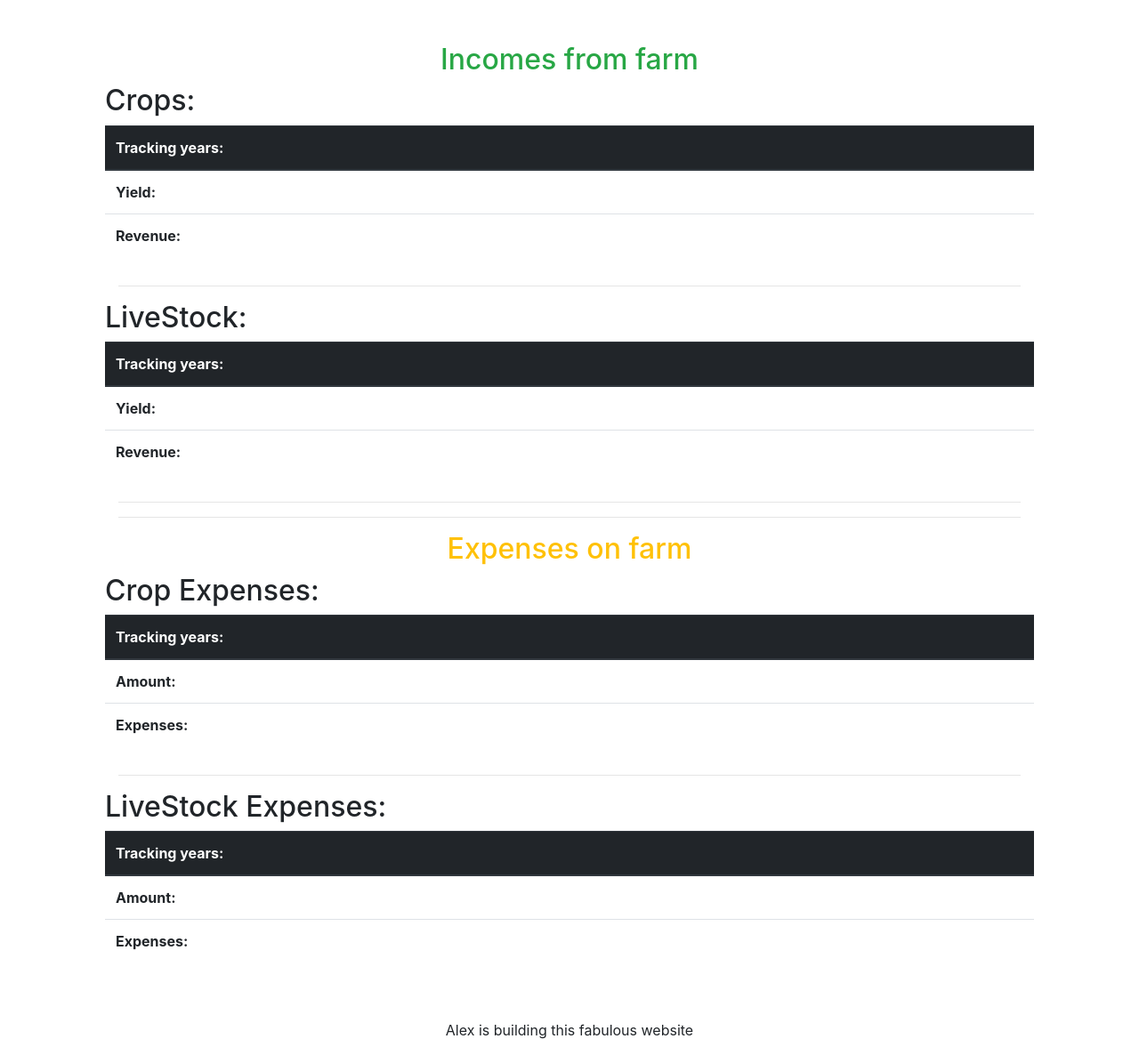
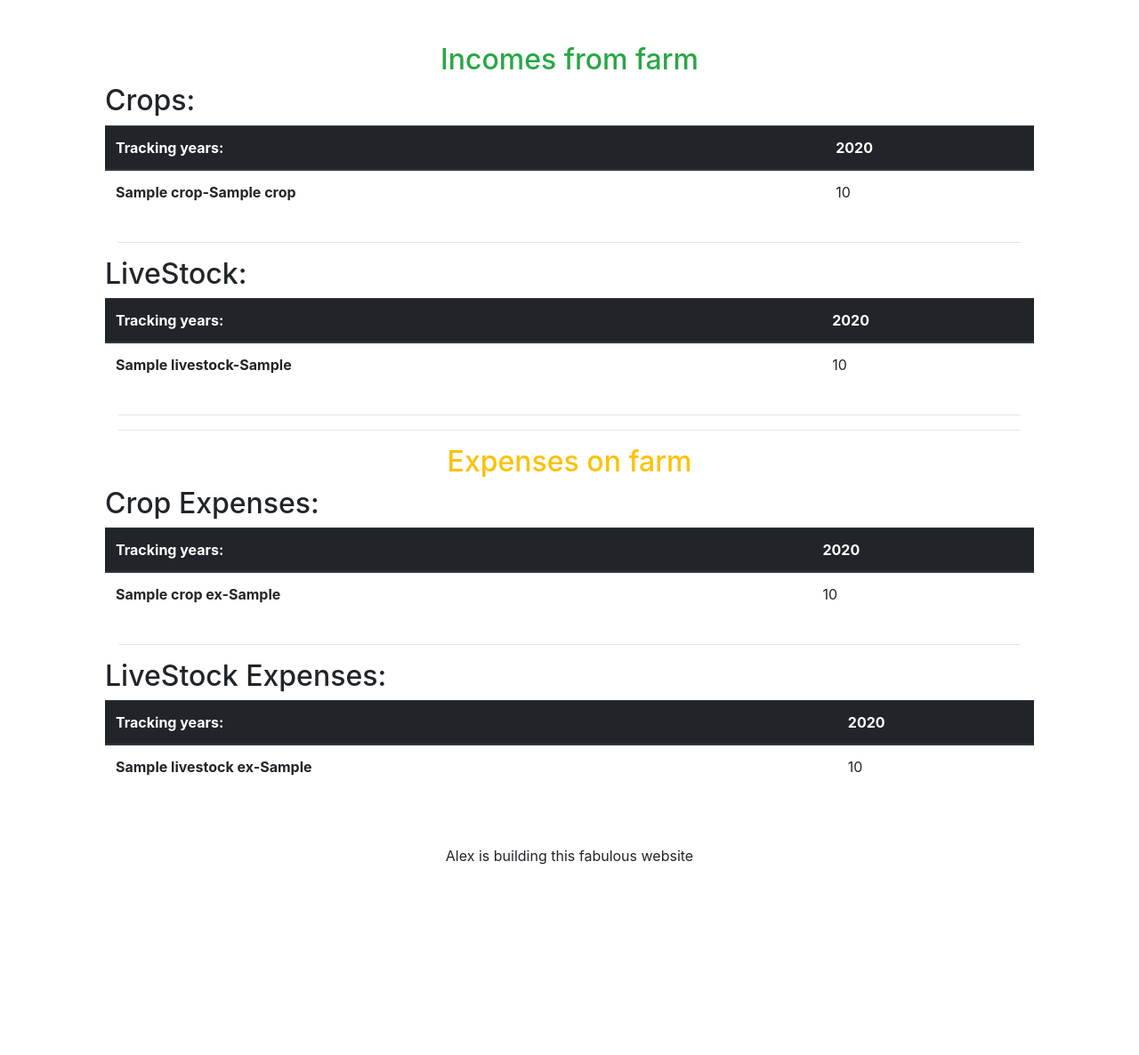
Before and after one commit to alexsonphoenix/cs50-final, a Flask app: template templates/yourFarm.html in a window 1280 px wide. Shown: the part 76-1262 px from the top of the page at 89% size. After the commit the page ends 1048 px from the top, so only its background shows below. Run offline with Flask 2, Linux system fonts and the light colour scheme; the template is opened without the code that fills it: most values are stand-ins (such as "Sample title", 1, 10 or a date in 2020); lists and menus that the app fills with data are empty; some libraries are stand-ins or nearby versions.

Commit message:
Done with yourFarm

```diff
--- a/app.py
+++ b/app.py
@@ -177,30 +177,48 @@ def register():
         return render_template("register.html")
 
 
+# QUERY to display
+# Query users
+def qry_user():
+    return db.execute("SELECT * FROM users WHERE id = :user_id",user_id = session["user_id"])
+# Query Crops
+def qry_crops():
+    return db.execute("SELECT * FROM crops WHERE user_id = :user_id", user_id=session["user_id"])
+# Query Crop Expenses
+def qry_cropEx():
+    return db.execute("SELECT * FROM cropExpenses WHERE user_id = :user_id", user_id=session["user_id"])
+# Query livestocks
+def qry_livestocks():
+    return db.execute("SELECT * FROM livestocks WHERE user_id = :user_id", user_id=session["user_id"])
+# Query livestock expenses
+def qry_livestockEx():
+    return db.execute("SELECT * FROM livestockExpenses WHERE user_id = :user_id", user_id=session["user_id"])
+
+
 # SETTING PAGE:
 # Forms for setting route
 class trackingYearsForm(FlaskForm):
-    trackingYears = IntegerField('Tracking Years', validators=[NumberRange(min=1, max=10, message="between 1 and 10 years")])
+    trackingYears = IntegerField('Tracking Years', validators=[NumberRange(min=1, max=10, message="between 1 and 10 years"), InputRequired()])
     submit1 = SubmitField('Save')
 
 class cropForm(FlaskForm):
-    crop_name = StringField('Crop Name')
-    cropUnit = StringField('Crop Measurement')
+    crop_name = StringField('Crop Name', validators=[InputRequired()])
+    cropUnit = StringField('Crop Measurement', validators=[InputRequired()])
     submit2 = SubmitField('Add')
 
 class cropExForm(FlaskForm):
-    cropEx = StringField('Crop Expense')
-    cropExUnit = StringField('Crop Expense measurement')
+    cropEx = StringField('Crop Expense', validators=[InputRequired()])
+    cropExUnit = StringField('Crop Expense measurement', validators=[InputRequired()])
     submit3 = SubmitField('Add')
 
 class livestockForm(FlaskForm):
-    livestock = StringField('LiveStock')
-    livestockUnit = StringField('LiveStock measurement')
+    livestock = StringField('LiveStock', validators=[InputRequired()])
+    livestockUnit = StringField('LiveStock measurement', validators=[InputRequired()])
     submit4 = SubmitField('Add')
 
 class livestockExForm(FlaskForm):
-    livestockEx = StringField('LiveStock Expense')
-    livestockExUnit = StringField('LiveStock Expense measurement')
+    livestockEx = StringField('LiveStock Expense', validators=[InputRequired()])
+    livestockExUnit = StringField('LiveStock Expense measurement', validators=[InputRequired()])
     submit5 = SubmitField('Add')
 
 @app.route("/setting", methods=["GET", "POST"])
@@ -321,10 +339,64 @@ def changePassword():
 @login_required
 def yourFarm():
     # Query user in [users] table
-    user_query = db.execute("SELECT * FROM users WHERE id = :user_id",user_id = session["user_id"])
+    user_query = qry_user()
+
+    #Query crops,livestocks,cropExpenses, livestockExpenses
+    crops=qry_crops()
+    livestocks=qry_livestocks()
+    cropExs=qry_cropEx()
+    livestockExs=qry_livestockEx()
+
+    def amountCrop(crop_id, year):
+        return db.execute("SELECT SUM(crop_amount) as Crop_Amount_Sum FROM dailyHarvestCrop WHERE user_id = :user_id AND crop_id=:crop_id AND dates BETWEEN :startDate AND :endDate", user_id=session["user_id"],
+                                                crop_id=crop_id,
+                                                startDate=datetime.strptime(str(year)+'/1/1', '%Y/%m/%d'),
+                                                endDate=datetime.strptime(str(year)+'/12/31', '%Y/%m/%d'))
+
+    def amountLivestock(livestock_id, year):
+        return db.execute("SELECT SUM(livestock_amount) as Livestock_Amount_Sum FROM dailyHarvestLivestock WHERE user_id = :user_id AND livestock_id=:livestock_id AND dates BETWEEN :startDate AND :endDate", user_id=session["user_id"],
+                                                livestock_id=livestock_id,
+                                                startDate=datetime.strptime(str(year)+'/1/1', '%Y/%m/%d'),
+                                                endDate=datetime.strptime(str(year)+'/12/31', '%Y/%m/%d'))
+
+    def amountCropEx(cropEx_id, year):
+        return db.execute("SELECT SUM(cropEx_amount) as CropEx_Amount_Sum FROM dailySpendCrop WHERE user_id = :user_id AND cropEx_id=:cropEx_id AND dates BETWEEN :startDate AND :endDate", user_id=session["user_id"],
+                                                cropEx_id=cropEx_id,
+                                                startDate=datetime.strptime(str(year)+'/1/1', '%Y/%m/%d'),
+                                                endDate=datetime.strptime(str(year)+'/12/31', '%Y/%m/%d'))
+
+    def amountLivestockEx(livestockEx_id, year):
+        return db.execute("SELECT SUM(LivestockEx_amount) as LivestockEx_Amount_Sum FROM dailySpendLivestock WHERE user_id = :user_id AND livestockEx_id=:livestockEx_id AND dates BETWEEN :startDate AND :endDate", user_id=session["user_id"],
+                                                livestockEx_id=livestockEx_id,
+                                                startDate=datetime.strptime(str(year)+'/1/1', '%Y/%m/%d'),
+                                                endDate=datetime.strptime(str(year)+'/12/31', '%Y/%m/%d'))
 
 
-    return render_template("yourFarm.html", trackingYears=int(user_query[0]["trackingYears"]))
+
+    # Get the current year
+    currentYear = datetime.now().year
+
+    # Display Years:
+    displayYears = [currentYear-year for year in range(user_query[0]["trackingYears"])]
+    print('display years are: ', displayYears)
+
+    # Get the ids according to the display Years
+    #trackingYearsCropID=[]
+    #for year in displayYears:
+        #for i in range(len(trackingYearsCrop)):
+            #if trackingYearsCrop[i]["year"] == displayYears[i]  #
+                #trackingYearsCropID.append(i)
+
+    return render_template("yourFarm.html", user_query=user_query,
+                                            displayYears=displayYears,
+                                            crops=crops,
+                                            livestocks=livestocks,
+                                            cropExs=cropExs,
+                                            livestockExs=livestockExs,
+                                            amountCrop=amountCrop,
+                                            amountLivestock=amountLivestock,
+                                            amountCropEx=amountCropEx,
+                                            amountLivestockEx=amountLivestockEx)
 
 
 @app.route("/calculators")
@@ -332,20 +404,6 @@ def yourFarm():
 def calculators():
     return render_template("calculators.html")
 
-
-# QUERY to display
-# Query Crops
-def qry_crops():
-    return db.execute("SELECT * FROM crops WHERE user_id = :user_id", user_id=session["user_id"])
-# Query Crop Expenses
-def qry_cropEx():
-    return db.execute("SELECT * FROM cropExpenses WHERE user_id = :user_id", user_id=session["user_id"])
-# Query livestocks
-def qry_livestocks():
-    return db.execute("SELECT * FROM livestocks WHERE user_id = :user_id", user_id=session["user_id"])
-# Query livestock expenses
-def qry_livestockEx():
-    return db.execute("SELECT * FROM livestockExpenses WHERE user_id = :user_id", user_id=session["user_id"])
 
 
 # Forms for dailyNotes
@@ -387,19 +445,19 @@ def dailyNotes():
     form4 = spendLivestock(prefix="form4")
 
     # Fill in choices for Harvest CROP form
-    crops = [(crop["id"],crop["cropName"]) for crop in qry_crops()]
+    crops = [(crop["id"],crop["cropName"]+ ' - ' +crop["unitName"]) for crop in qry_crops()]
     form1.crop_name.choices = crops
 
     # Fill in choices for Harvest LIVESTOCK form
-    livestocks = [(livestock["id"],livestock["livestockName"]) for livestock in qry_livestocks()]
+    livestocks = [(livestock["id"],livestock["livestockName"]+ ' - ' +livestock["livestockUnit"]) for livestock in qry_livestocks()]
     form2.livestock_name.choices = livestocks
 
     # Fill in choices for Spending CROP EXPENSES form
-    cropExs = [(cropEx["id"],cropEx["cropExName"]) for cropEx in qry_cropEx()]
+    cropExs = [(cropEx["id"],cropEx["cropExName"]+ ' - ' +cropEx["cropExUnit"]) for cropEx in qry_cropEx()]
     form3.cropEx_name.choices = cropExs
 
     # Fill in choices for Spending LIVESTOCK EXPENSESform
-    livestockExs = [(livestockEx["id"],livestockEx["livestockExName"]) for livestockEx in qry_livestockEx()]
+    livestockExs = [(livestockEx["id"],livestockEx["livestockExName"]+ ' - ' +livestockEx["livestockExUnit"]) for livestockEx in qry_livestockEx()]
     form4.livestockEx_name.choices = livestockExs
 
 
@@ -421,9 +479,7 @@ def dailyNotes():
                                                 crop_id=int(request.form.get("form1-crop_name")),
                                                 crop_amount=float(request.form.get("form1-crop_amount")),
                                                 crop_money=float(request.form.get("form1-crop_money")))
-            # UPDATE Harvest amount into the co-responding year
-            yearHarvest = datetime.strptime(request.form.get("form1-dateNote1"), '%Y-%m-%d').year
-            print('Year harvest crop: ',int(yearHarvest))
+
             return redirect("/dailyNotes")
 
         if form2.submit2.data and form2.validate():
@@ -434,11 +490,6 @@ def dailyNotes():
                     livestock_id=int(request.form.get("form2-livestock_name")),
                     livestock_amount=float(request.form.get("form2-livestock_amount")),
                     livestock_money=float(request.form.get("form2-livestock_amount")))
-
-            # UPDATE Harvest amount into the co-responding year
-            yearHarvest = datetime.strptime(request.form.get("form2-dateNote2"), '%Y-%m-%d').year
-            print('Year harvest livestock: ',int(yearHarvest))
-
             return redirect("/dailyNotes")
 
         if form3.submit3.data and form3.validate():
@@ -449,11 +500,6 @@ def dailyNotes():
                     cropEx_id=int(request.form.get("form3-cropEx_name")),
                     cropEx_amount=float(request.form.get("form3-cropEx_amount")),
                     cropEx_money=float(request.form.get("form3-cropEx_money")))
-
-            # UPDATE Harvest amount into the co-responding year
-            yearHarvest = datetime.strptime(request.form.get("form3-dateNote3"), '%Y-%m-%d').year
-            print('Year spend crop: ',int(yearHarvest))
-
             return redirect("/dailyNotes")
 
         if form4.submit4.data and form4.validate():
@@ -464,11 +510,6 @@ def dailyNotes():
                     livestockEx_id=int(request.form.get("form4-livestockEx_name")),
                     livestockEx_amount=float(request.form.get("form4-livestockEx_amount")),
                     livestockEx_money=float(request.form.get("form4-livestockEx_money")))
-
-            # UPDATE Harvest amount into the co-responding year
-            yearHarvest = datetime.strptime(request.form.get("form4-dateNote4"), '%Y-%m-%d').year
-            print('Year Spend LiveStock: ',int(yearHarvest))
-
             return redirect("/dailyNotes")
 
 
--- a/templates/yourFarm.html
+++ b/templates/yourFarm.html
@@ -15,25 +15,21 @@
         <thead class="thead-dark">
           <tr>
             <th>Tracking years: </th>
-            {% for year in range(trackingYears) %}
-              <th scope="col">{{2019 - year}}</th>
+            {% for year in displayYears %}
+              <th scope="col">{{year}}</th>
             {% endfor %}
           </tr>
         </thead>
 
         <tbody>
+          {% for crop in crops %}
           <tr>
-            <th>Yield: </th>
-            {% for year in range(trackingYears) %}
-              <th scope="col">{{year}}</th>
+            <th>{{crop["cropName"]}}-{{crop["unitName"]}}</th> <!--Display name, unit at first cell of a row-->
+            {% for year in displayYears %}
+              <td scope="col"> {{amountCrop(crop["id"],year)[0]["Crop_Amount_Sum"]}} </td>
             {% endfor %}
           </tr>
-          <tr>
-            <th>Revenue: </th>
-            {% for year in range(trackingYears) %}
-              <th scope="col">{{year}}</th>
-            {% endfor %}
-          </tr>
+          {% endfor %}
         </tbody>
       </table>
     </div>
@@ -47,25 +43,21 @@
         <thead class="thead-dark">
           <tr>
             <th>Tracking years: </th>
-            {% for year in range(trackingYears) %}
-              <th scope="col">{{2019 - year}}</th>
+            {% for year in displayYears %}
+              <th scope="col">{{year}}</th>
             {% endfor %}
           </tr>
         </thead>
 
         <tbody>
+          {% for livestock in livestocks %}
           <tr>
-            <th>Yield: </th>
-            {% for year in range(trackingYears) %}
-              <th scope="col">{{year}}</th>
+            <th>{{livestock["livestockName"]}}-{{livestock["livestockUnit"]}}</th> <!--Display name, unit at first cell of a row-->
+            {% for year in displayYears %}
+              <td scope="col"> {{amountLivestock(livestock["id"],year)[0]["Livestock_Amount_Sum"]}} </td>
             {% endfor %}
           </tr>
-          <tr>
-            <th>Revenue: </th>
-            {% for year in range(trackingYears) %}
-              <th scope="col">{{year}}</th>
-            {% endfor %}
-          </tr>
+          {% endfor %}
         </tbody>
       </table>
     </div>
@@ -81,25 +73,21 @@
         <thead class="thead-dark">
           <tr>
             <th>Tracking years: </th>
-            {% for year in range(trackingYears) %}
-              <th scope="col">{{2019 - year}}</th>
+            {% for year in displayYears %}
+              <th scope="col">{{year}}</th>
             {% endfor %}
           </tr>
         </thead>
 
         <tbody>
+          {% for cropEx in cropExs %}
           <tr>
-            <th>Amount: </th>
-            {% for year in range(trackingYears) %}
-              <th scope="col">{{year}}</th>
+            <th>{{cropEx["cropExName"]}}-{{cropEx["cropExUnit"]}}</th> <!--Display name, unit at first cell of a row-->
+            {% for year in displayYears %}
+              <td scope="col"> {{amountCropEx(cropEx["id"],year)[0]["CropEx_Amount_Sum"]}} </td>
             {% endfor %}
           </tr>
-          <tr>
-            <th>Expenses: </th>
-            {% for year in range(trackingYears) %}
-              <th scope="col">{{year}}</th>
-            {% endfor %}
-          </tr>
+          {% endfor %}
         </tbody>
       </table>
     </div>
@@ -113,25 +101,21 @@
         <thead class="thead-dark">
           <tr>
             <th>Tracking years: </th>
-            {% for year in range(trackingYears) %}
-              <th scope="col">{{2019 - year}}</th>
+            {% for year in displayYears %}
+              <th scope="col">{{year}}</th>
             {% endfor %}
           </tr>
         </thead>
 
         <tbody>
+          {% for livestockEx in livestockExs %}
           <tr>
-            <th>Amount: </th>
-            {% for year in range(trackingYears) %}
-              <th scope="col">{{year}}</th>
+            <th>{{livestockEx["livestockExName"]}}-{{livestockEx["livestockExUnit"]}}</th> <!--Display name, unit at first cell of a row-->
+            {% for year in displayYears %}
+              <td scope="col"> {{amountLivestockEx(livestockEx["id"],year)[0]["LivestockEx_Amount_Sum"]}} </td>
             {% endfor %}
           </tr>
-          <tr>
-            <th>Expenses: </th>
-            {% for year in range(trackingYears) %}
-              <th scope="col">{{year}}</th>
-            {% endfor %}
-          </tr>
+          {% endfor %}
         </tbody>
       </table>
     </div>
```
Also changed, not shown: farmNotes.db.
